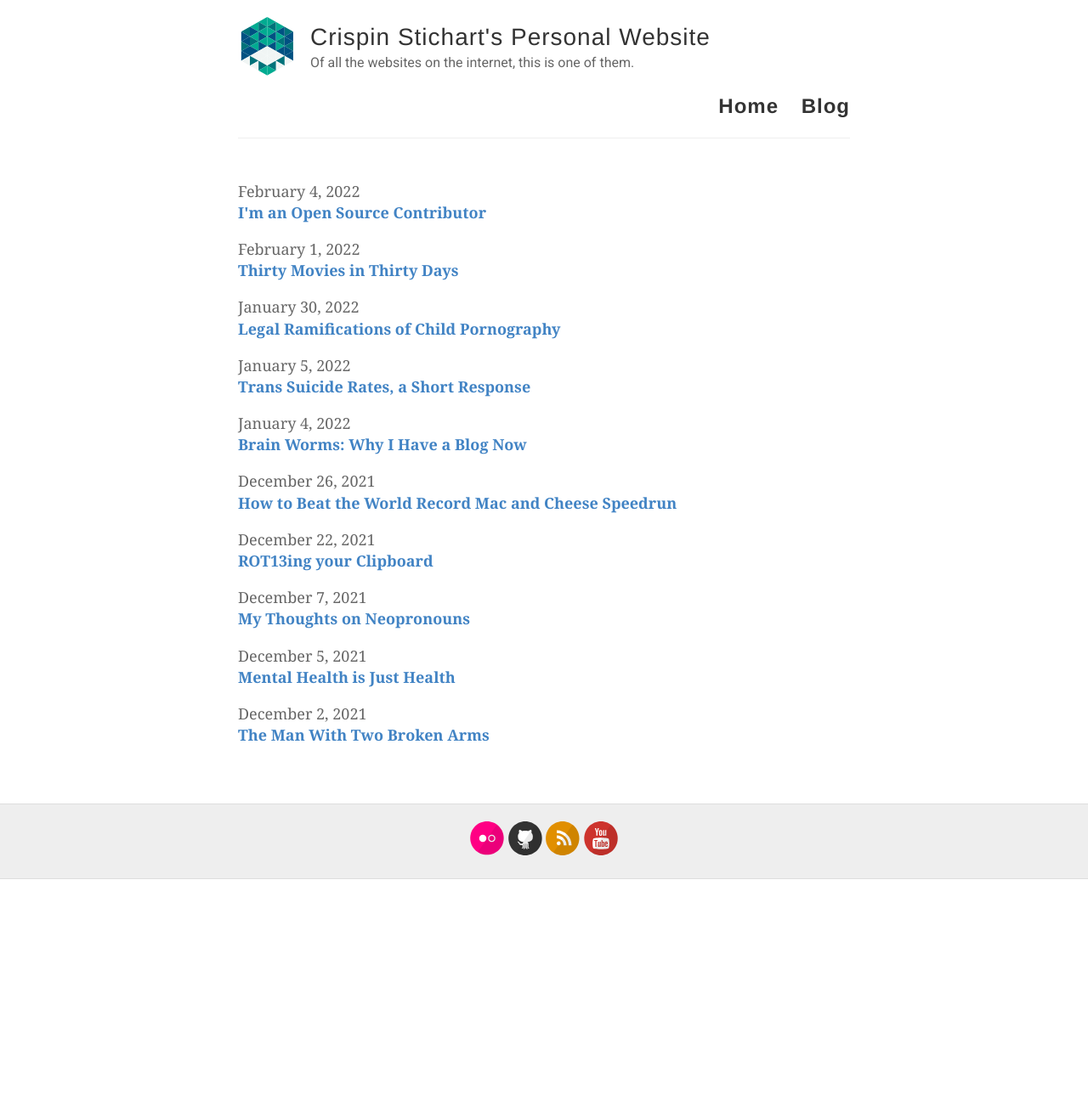
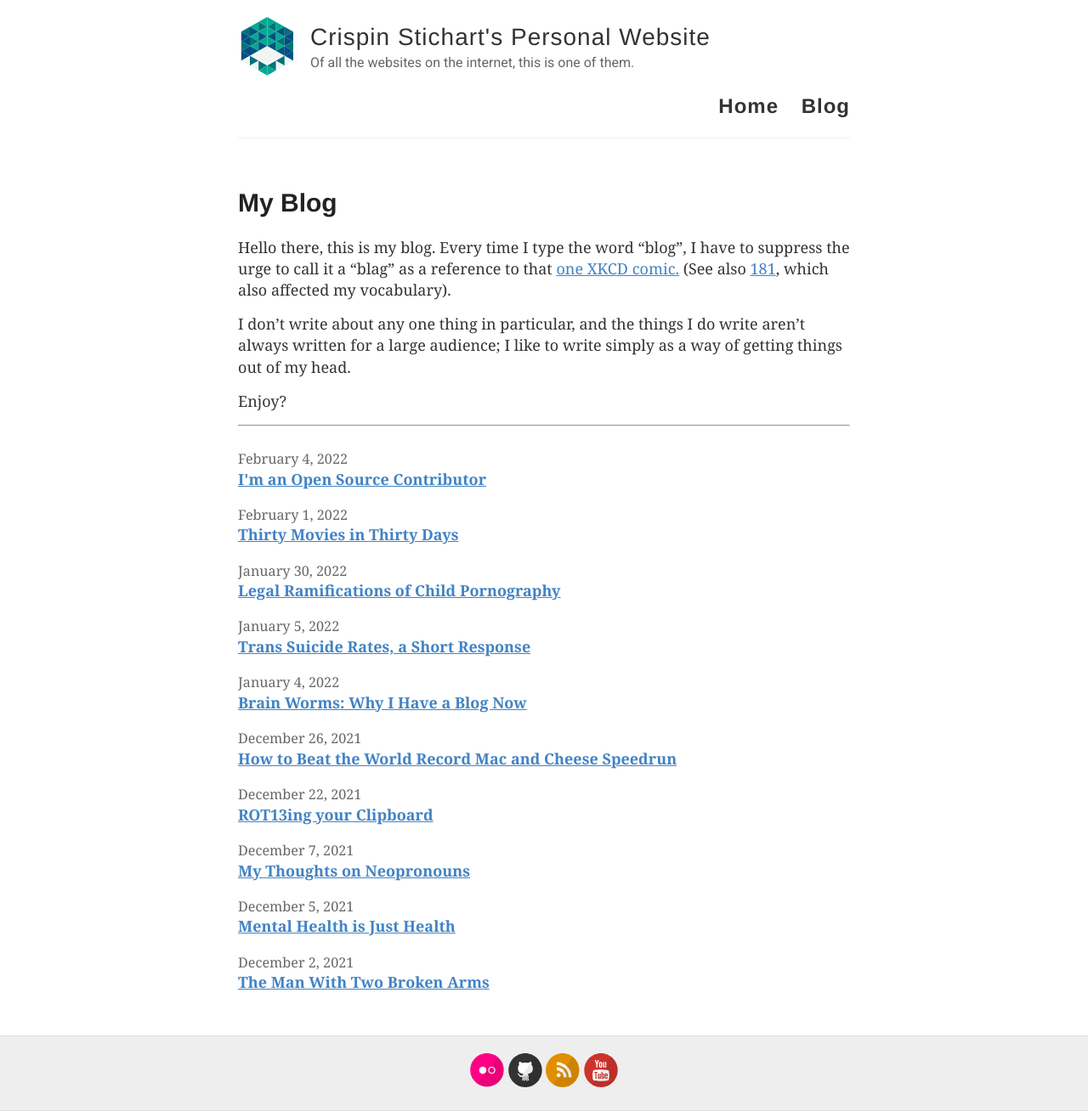
Before and after one commit to CrispinStichart/CrispinStichart.github.io, a Jekyll site: the page built from blog.html, in a window 1280 px wide. Shown: the whole page at 85% size. Built offline with Jekyll 4.4.1, drawn with Linux system fonts in a browser that asks for light colours; before the commit the page ends 1035 px from its top, so only the background shows below that.

Commit message:
Style links and stuff

```diff
--- a/_layouts/default.html
+++ b/_layouts/default.html
@@ -28,10 +28,12 @@
   <div class="wrapper-masthead">
     <div class="container">
       <header class="masthead clearfix">
-        <a href="{{ site.baseurl }}/" class="site-avatar"><img src="{{ site.baseurl }}/{{ site.avatar }}" /></a>
+        <a href="{{ site.baseurl }}/" class="site-avatar">
+          <img src="{{ site.baseurl }}/{{ site.avatar }}" />
+        </a>
 
         <div class="site-info">
-          <h1 class="site-name"><a href="{{ site.baseurl }}/">{{ site.name }}</a></h1>
+          <h1 class="site-name">{{ site.name }}</h1>
           <p class="site-description">{{ site.description }}</p>
         </div>
 
--- a/_sass/_variables.scss
+++ b/_sass/_variables.scss
@@ -5,7 +5,7 @@
 
 // Colors
 $blue: #4183C4;
-
+$visited_link: #ad23ad;
 // Grays
 $black: #000;
 $darkerGray: #222;
--- a/blog.html
+++ b/blog.html
@@ -3,6 +3,11 @@ layout: default
 ---
 
 <div class="posts">
+  <div class="blog-introduction">
+    {% capture my_include %}{% include_relative blog_introduction.md %}{% endcapture %}
+    {{ my_include | markdownify }}
+  </div>
+  <hr>
   {% for post in site.posts %}
   <div class="post-stub">
     <div class="date">
--- /dev/null
+++ b/blog_introduction.md
@@ -0,0 +1,7 @@
+# My Blog
+
+Hello there, this is my blog. Every time I type the word "blog", I have to suppress the urge to call it a "blag" as a reference to that [one XKCD comic.](https://xkcd.com/148/) (See also [181](https://xkcd.com/181/), which also affected my vocabulary).
+
+I don't write about any one thing in particular, and the things I do write aren't always written for a large audience; I like to write simply as a way of getting things out of my head.
+
+Enjoy?
--- a/style.scss
+++ b/style.scss
@@ -70,10 +70,16 @@ p {
 
 a {
   color: $blue;
-  text-decoration: none;
+  text-decoration: underline;
 	cursor: pointer;
+  filter:hue-rotate(0deg);
   &:hover, &:active {
-    color: $blue;
+    filter: brightness(0.75);
+  }
+  &:visited {
+    // text-decoration: underline;
+    // filter:hue-rotate(180deg);
+    color: $visited_link;
   }
 }
 
@@ -230,6 +236,14 @@ nav {
     text-align: right;
     font-weight: bold;
     letter-spacing: 1px;
+    text-decoration: none;
+    &:visited, &:active {
+      color: $darkGray;
+    }
+    &:hover {
+      text-decoration: underline;
+      color: lightseagreen
+    }
 
     @include mobile {
       margin: 0 10px;
@@ -257,12 +271,24 @@ nav {
 }
 
 .posts > .post-stub {
-  padding-bottom: 1em;
+  padding-top: 1em;
 }
 
 .posts > .post-stub > .date {
   font-style: normal;
+  font-size: 90%;
 }
+
+// .posts > .post-stub a {
+//   font-style: normal;
+//   text-decoration: underline;
+// }
+
+// .posts > .post-stub a:visited {
+//   font-style: normal;
+//   text-decoration: underline;
+//   color: rgb(165, 16, 165);
+// }
 .posts > .post {
   padding-bottom: 2em;
   border-bottom: 1px solid $lightGray;
```
Also changed, not shown: index.md (+3 -3 lines).
